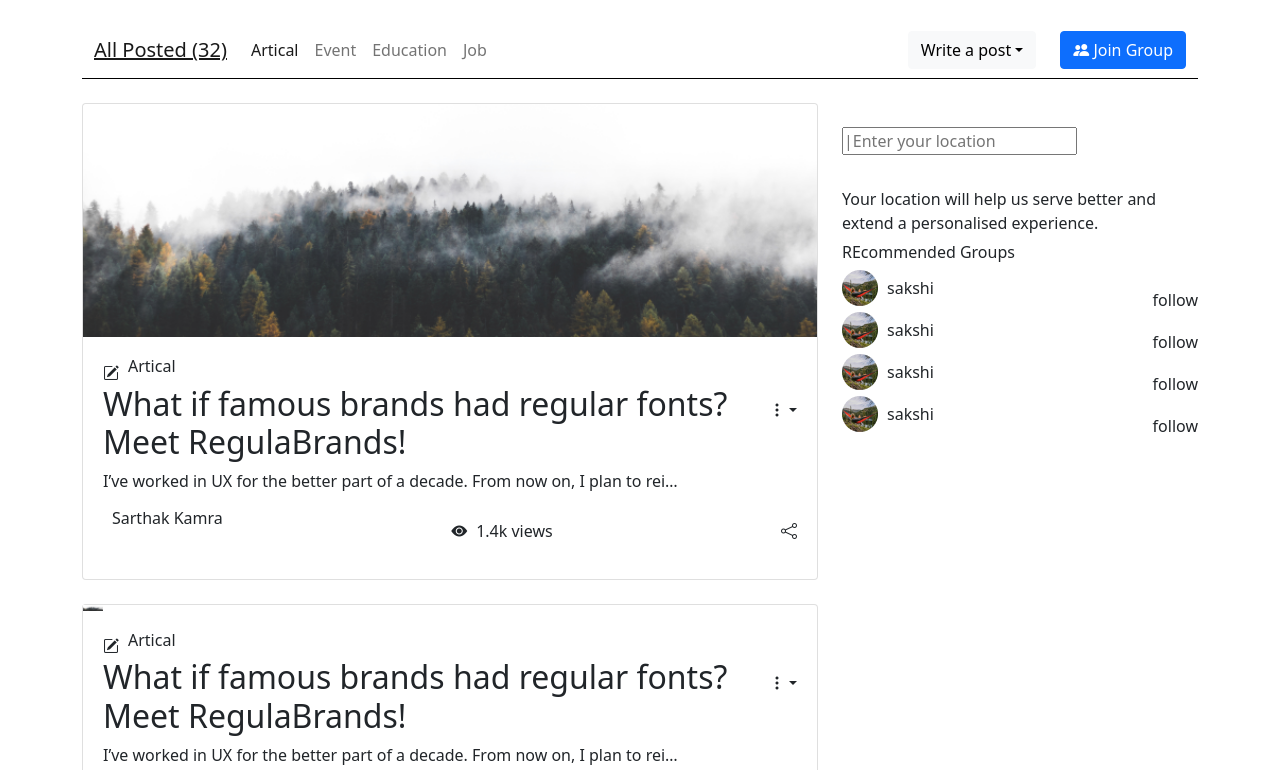
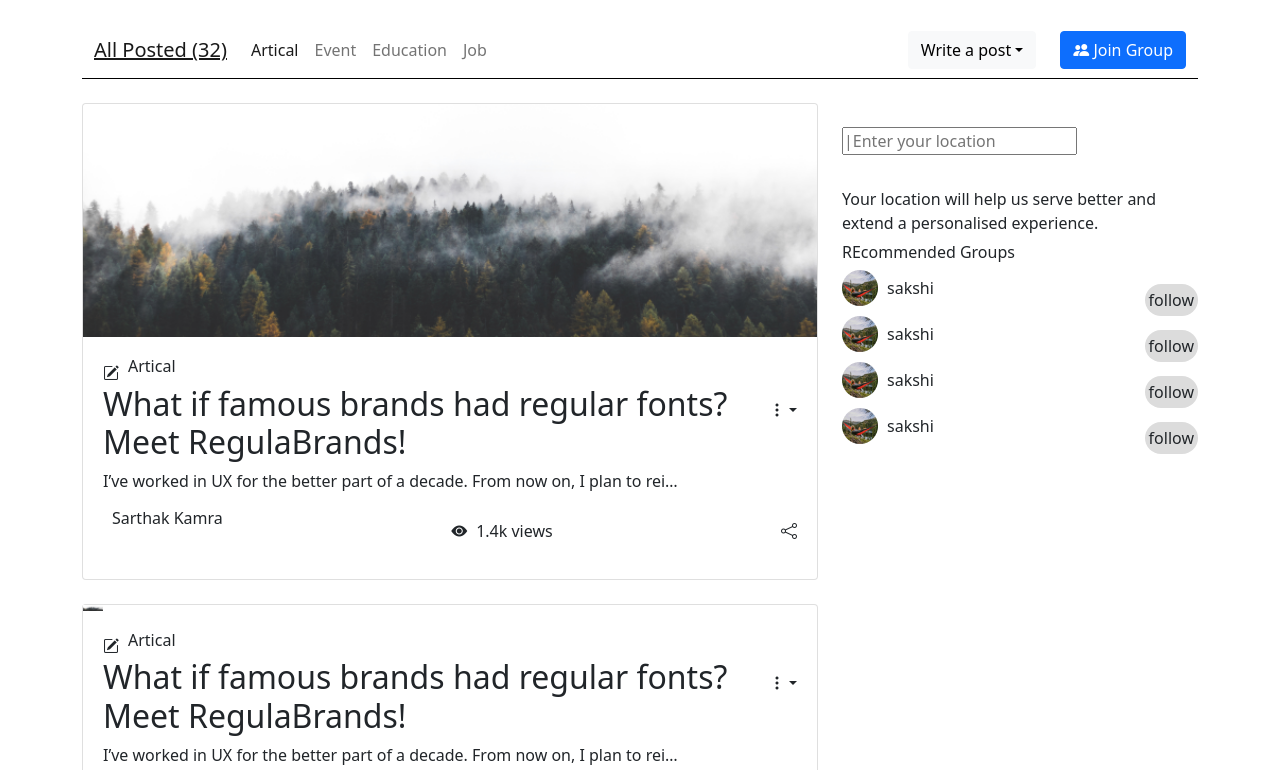
Before and after one commit to sakshuu/figma-ui-next.js, a React (Vite) app: page / in a window 1280 px wide. Shown: the part 450-1220 px from the top of the page. Built offline with nearby package versions, Linux system fonts and the light colour scheme.

Commit message:
update code

```diff
--- a/src/Components/Posts.jsx
+++ b/src/Components/Posts.jsx
@@ -123,7 +123,7 @@ const Posts = () => {
 </div>
             </div>
         </div>
-        <div className="col-md-4">
+        <div className="col-md-4 center">
             <div className="">
 
                 <div>
--- a/src/app.css
+++ b/src/app.css
@@ -52,3 +52,15 @@ border-bottom: 1px solid black;
 .text-mid{
     text-align: center;
 }
+.center{
+    display: flex;
+    justify-content: center;
+    /* align-items: center; */
+    /* margin: auto; */
+    /* padding: auto; */
+}
+.batch{
+    background-color: gainsboro;
+    padding: 4px;
+    border-radius: 20px;
+}
```
